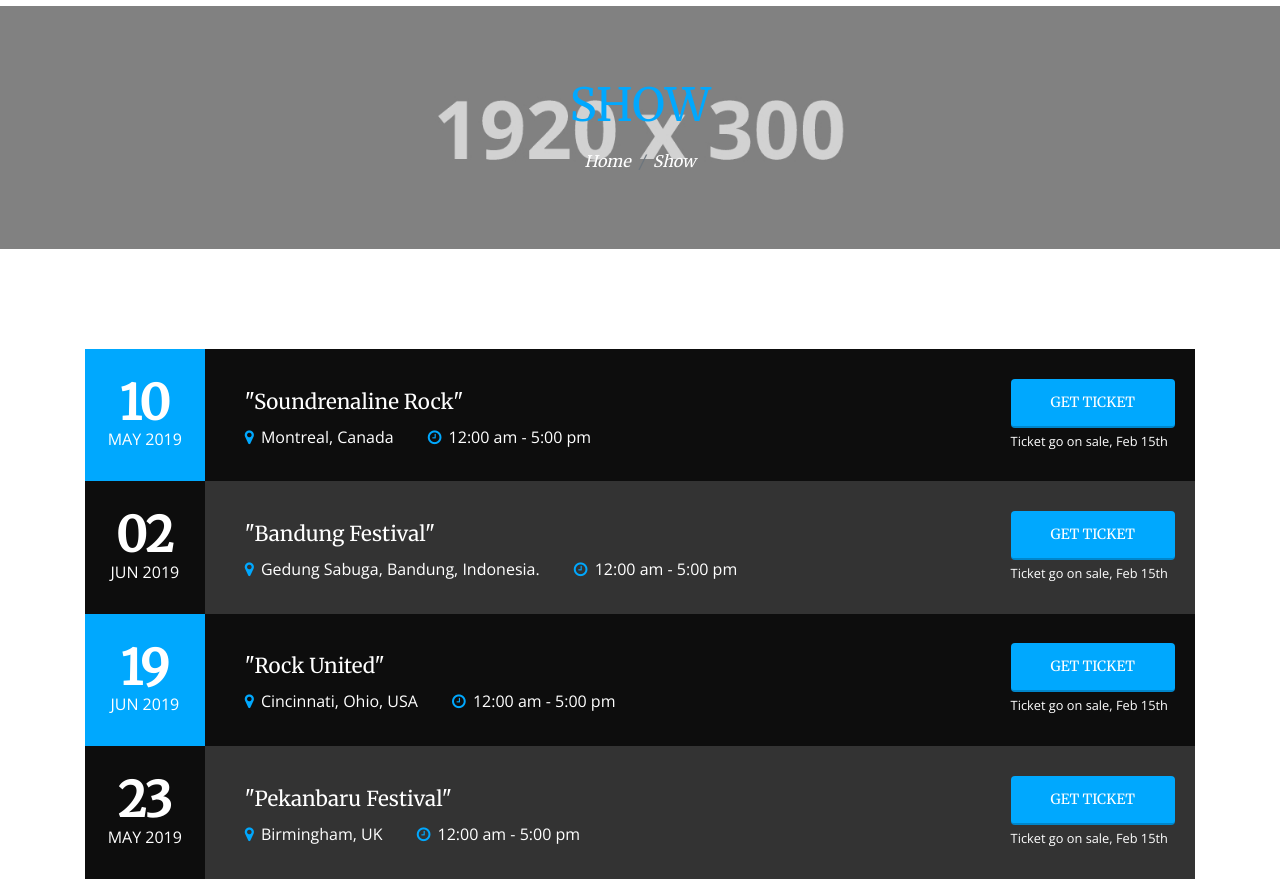
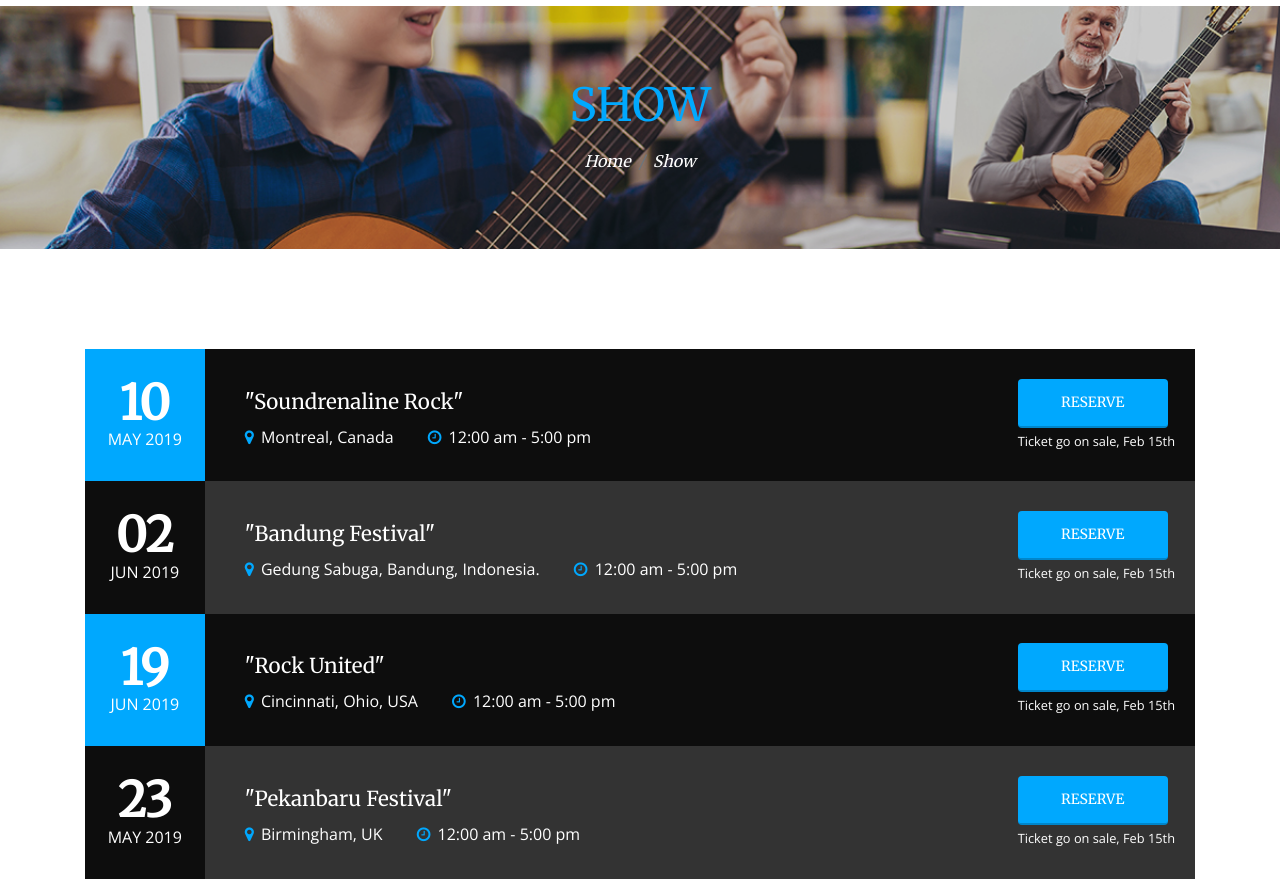
Before and after one commit to haribizohra/71Music, a plain HTML site: page show.html in a window 1280 px wide. Shown: the part 66-952 px from the top of the page. Drawn offline with nearby package versions, Linux system fonts and the light colour scheme; some packages are replaced by stand-ins of ours.

Commit message:
firstpush

```diff
--- a/show.html
+++ b/show.html
@@ -99,7 +99,7 @@
 </div>
 
 	<!-- BANNER -->
-    <div class="section banner-page" data-background="images/dummy-img-1920x300.jpg">
+    <div class="section banner-page" data-background="images/Choosing-the-best-gear-for-online-music-lessons-Featured-Image-1.jpg">
 		<div class="content-wrap pos-relative">
 			<div class="d-flex justify-content-center bd-highlight mb-3">
 				<div class="title-page">SHOW</div>
@@ -138,7 +138,7 @@
 										</div>
 									</div>
 									<div class="detail-event">
-										<a href="events-detail.html" class="btn btn-primary">GET TICKET</a>
+										<a href="events-detail.html" class="btn btn-primary">RESERVE</a>
 										<p class="mb-0"><small>Ticket go on sale, Feb 15th</small></p>
 									</div>
 								</div>
@@ -158,7 +158,7 @@
 										</div>
 									</div>
 									<div class="detail-event">
-										<a href="events-detail.html" class="btn btn-primary">GET TICKET</a>
+										<a href="events-detail.html" class="btn btn-primary">RESERVE</a>
 										<p class="mb-0"><small>Ticket go on sale, Feb 15th</small></p>
 									</div>
 								</div>
@@ -177,7 +177,7 @@
 										</div>
 									</div>
 									<div class="detail-event">
-										<a href="events-detail.html" class="btn btn-primary">GET TICKET</a>
+										<a href="events-detail.html" class="btn btn-primary">RESERVE</a>
 										<p class="mb-0"><small>Ticket go on sale, Feb 15th</small></p>
 									</div>
 								</div>
@@ -196,7 +196,7 @@
 										</div>
 									</div>
 									<div class="detail-event">
-										<a href="events-detail.html" class="btn btn-primary">GET TICKET</a>
+										<a href="events-detail.html" class="btn btn-primary">RESERVE</a>
 										<p class="mb-0"><small>Ticket go on sale, Feb 15th</small></p>
 									</div>
 								</div>
```
Also changed, not shown: media.html (+1 -1 lines), images/Choosing-the-best-gear-for-online-music-lessons-Featured-Image-1.jpg (added), images/music-teacher-header.jpg (added), images/music-teacher_.jpg (added), images/pngtree-note-music-pattern-picture-image_990330.jpg (added), images/ussar_live_-_credit_jules_lahana_ver_1_0.jpeg (added).
